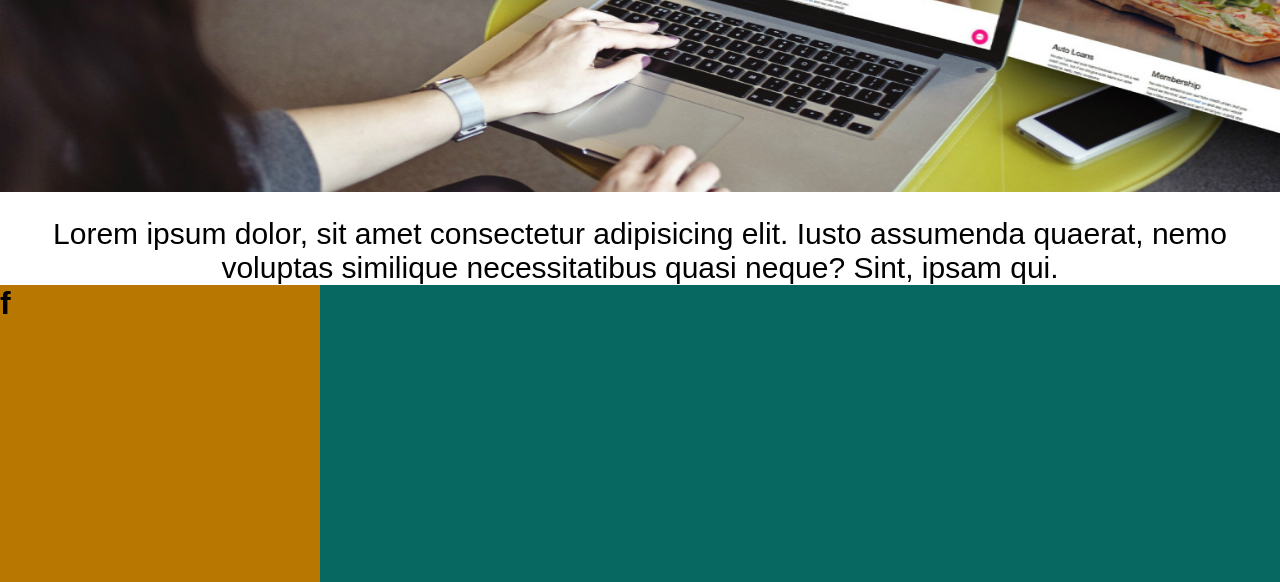
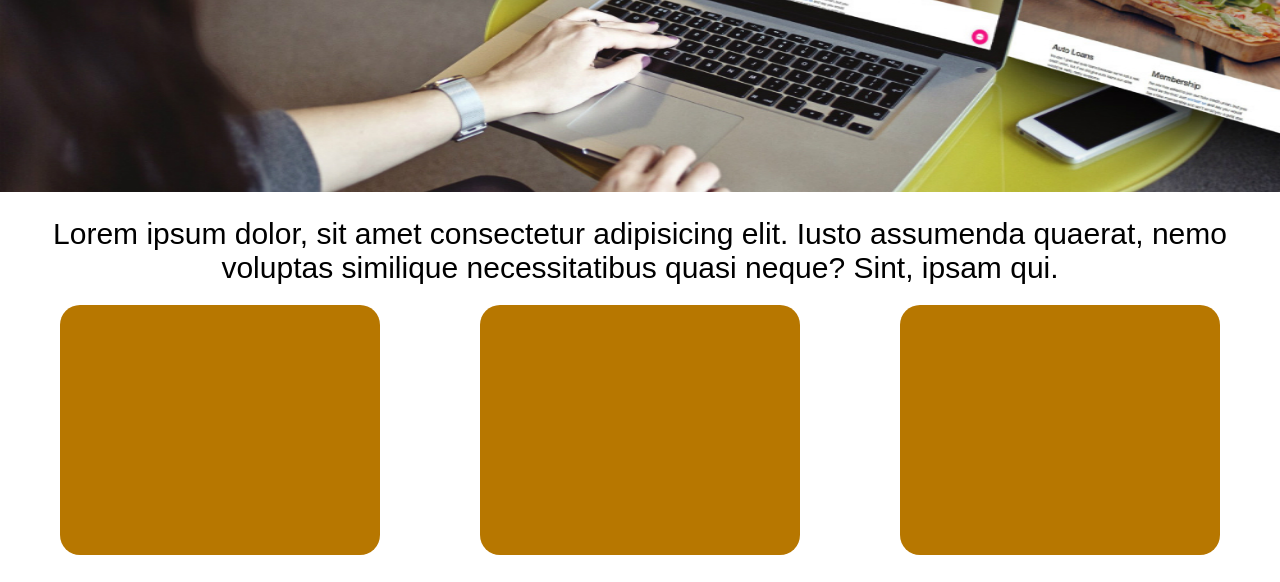
Before and after one commit to mohdfaizanmalik/css-assignment, a plain HTML site: page index.html in a window 1280 px wide. Shown: the part 368-950 px from the top of the page. Drawn offline with Linux system fonts and the light colour scheme.

Commit message:
i changh css

```diff
--- a/index.html
+++ b/index.html
@@ -42,13 +42,13 @@
                      <!-- card area -->
                 <div class="card-section">
                      <div class="card1">
-                        <h1>f</h1>
+
                      </div>
                      <div class="card2">
-                        <h1>f</h1>
+
                      </div>
                      <div class="card3">
-                        <h1>f</h1>
+
                      </div>
                 </div>
           </div>
--- a/style.css
+++ b/style.css
@@ -78,24 +78,30 @@ body{
 .card-section{
     width: 100%;
     height: 300px;
-    background-color: rgb(7, 103, 97);
     display: flex;
     justify-content: center;
+    gap: 100px;
     flex-wrap: wrap;
-    display: inline-block;
 }
 .card1{
     width: 25%;
-    height: 300px;
+    height: 250px;
     background-color: rgb(183, 119, 0);
+    margin-top: 20px;
+    border-radius: 20px;
+    box-shadow: 1px,10px,12px,52px;
 }
 .card2{
     width: 25%;
-    height: 300px;
+    height: 250px;
     background-color: rgb(183, 119, 0);
+    margin-top: 20px;
+    border-radius: 20px;
 }
 .card3{
     width: 25%;
-    height: 300px;
+    height: 250px;
     background-color: rgb(183, 119, 0);
+    margin-top: 20px;
+    border-radius: 20px;
 }
```
